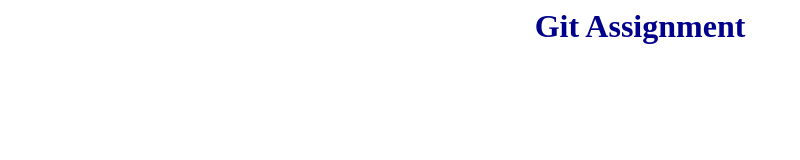
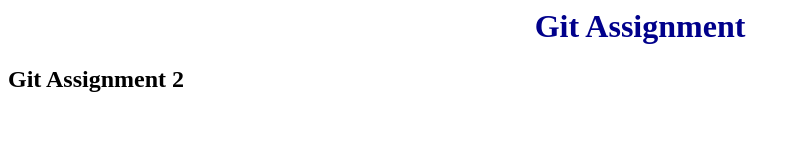
Before and after one commit to malviyanshiva/git, a plain HTML site: page index.html in a window 1280 px wide. Shown: the whole page, without its empty margins (0-800 px from the left). Drawn offline with Linux system fonts and the light colour scheme.

Commit message:
added h2 tag in feature1's index.html

```diff
--- a/index.html
+++ b/index.html
@@ -9,5 +9,6 @@
 </head>
 <body>
     <h1>Git Assignment</h1>
+    <h2> Git Assignment 2</h2>
 </body>
 </html>
```
